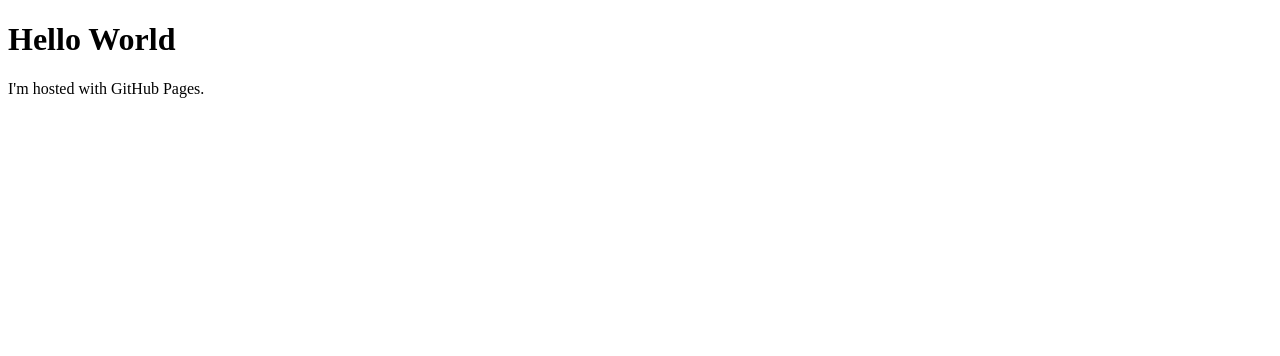
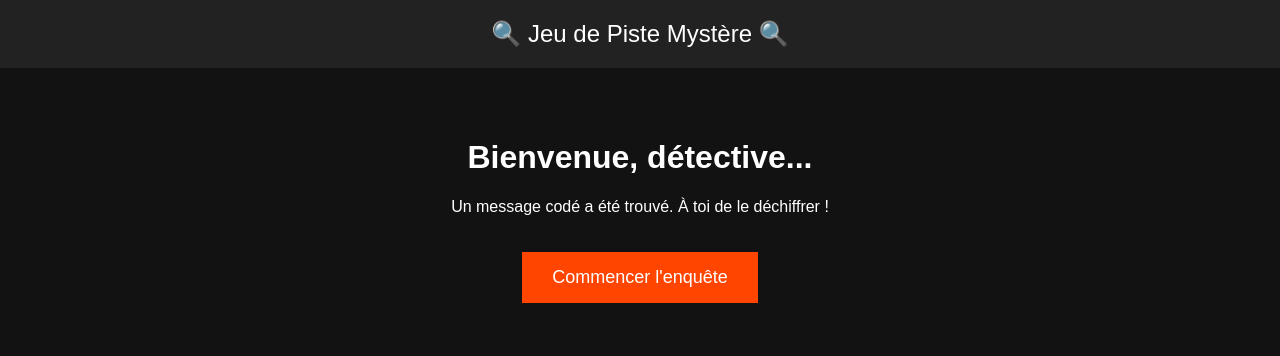
Before and after one commit to fzoczjskgep/ILoveMan, a plain HTML site: page index.html in a window 1280 px wide. Drawn offline with Linux system fonts and the light colour scheme.

Commit message:
Update index.html.

```diff
--- a/index.html
+++ b/index.html
@@ -1,7 +1,52 @@
 <!DOCTYPE html>
-<html>
+<html lang="fr">
+<head>
+    <meta charset="UTF-8">
+    <meta name="viewport" content="width=device-width, initial-scale=1.0">
+    <title>Jeu de Piste Mystère</title>
+    <style>
+        body {
+            font-family: Arial, sans-serif;
+            background-color: #121212;
+            color: #fff;
+            text-align: center;
+            margin: 0;
+            padding: 0;
+        }
+        header {
+            background-color: #222;
+            padding: 20px;
+            font-size: 24px;
+        }
+        .container {
+            padding: 50px;
+        }
+        .btn {
+            background-color: #ff4500;
+            color: white;
+            padding: 15px 30px;
+            border: none;
+            cursor: pointer;
+            font-size: 18px;
+            margin-top: 20px;
+        }
+        .btn:hover {
+            background-color: #e63900;
+        }
+    </style>
+</head>
 <body>
-<h1>Hello World</h1>
-<p>I'm hosted with GitHub Pages.</p>
+    <header>🔍 Jeu de Piste Mystère 🔍</header>
+    <div class="container">
+        <h1>Bienvenue, détective...</h1>
+        <p>Un message codé a été trouvé. À toi de le déchiffrer !</p>
+        <button class="btn" onclick="startGame()">Commencer l'enquête</button>
+    </div>
+    <script>
+        function startGame() {
+            alert("Première énigme à résoudre !");
+            // Ici, tu pourras rediriger vers la première énigme ou afficher un indice
+        }
+    </script>
 </body>
 </html>
```
